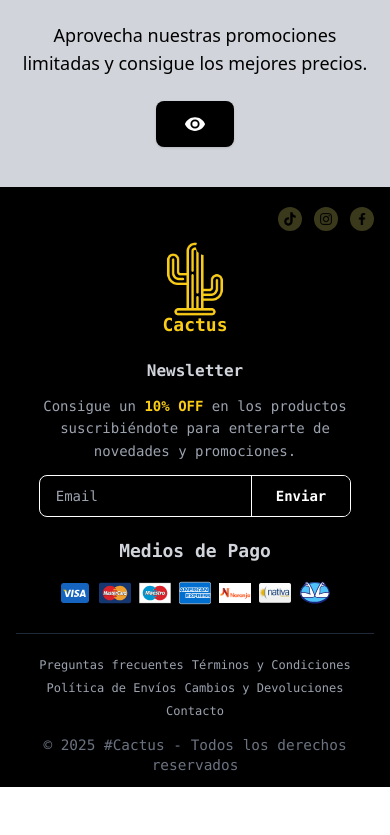
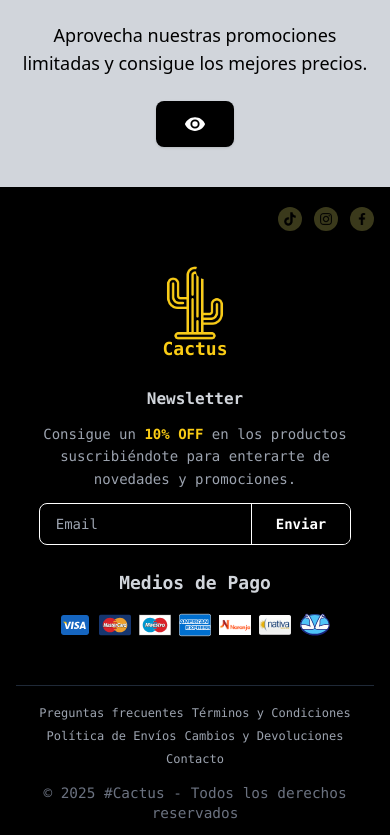
Before and after one commit to Beche10/09-Cactus-Front, a React (Vite) app: page / in a window 390 px wide. Shown: the part 2694-3529 px from the top of the page. Before the commit the page ends 3481 px from the top, so only its background shows below. Built offline with nearby package versions, Linux system fonts and the light colour scheme.

Commit message:
Footerpy

```diff
--- a/src/App.jsx
+++ b/src/App.jsx
@@ -180,7 +180,7 @@ export const App = () => {
           </div>
 
           {/* Secciones */}
-          <div className="grid grid-cols-1 md:grid-cols-3 gap-5 md:gap-20 items-center px-4 md:px-8 md:py-10">
+          <div className="grid grid-cols-1 md:grid-cols-3 gap-6 md:gap-20 items-center px-4 md:px-8 py-6 md:py-10">
             {/* Logo */}
             <div className="flex flex-col items-center justify-center -space-y-2">
               <LazyLoadImage
@@ -283,7 +283,7 @@ export const App = () => {
           </div>
 
           {/* Divider */}
-          <div className="border-t border-gray-800 my-6"></div>
+          <div className="border-t border-gray-800 my-5"></div>
 
           <div className="flex flex-col items-center text-center text-sm text-gray-400 px-4 space-y-4">
             {/* Enlaces Rápidos */}
```
